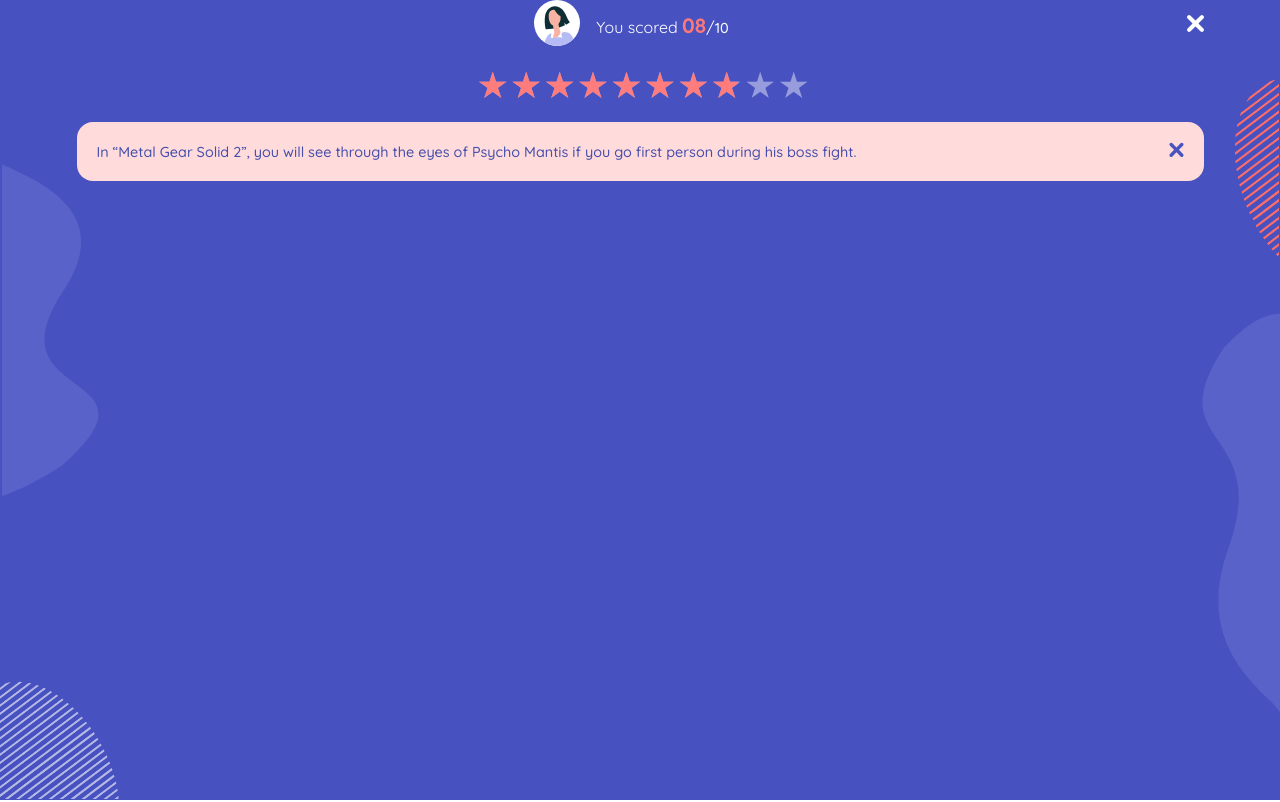
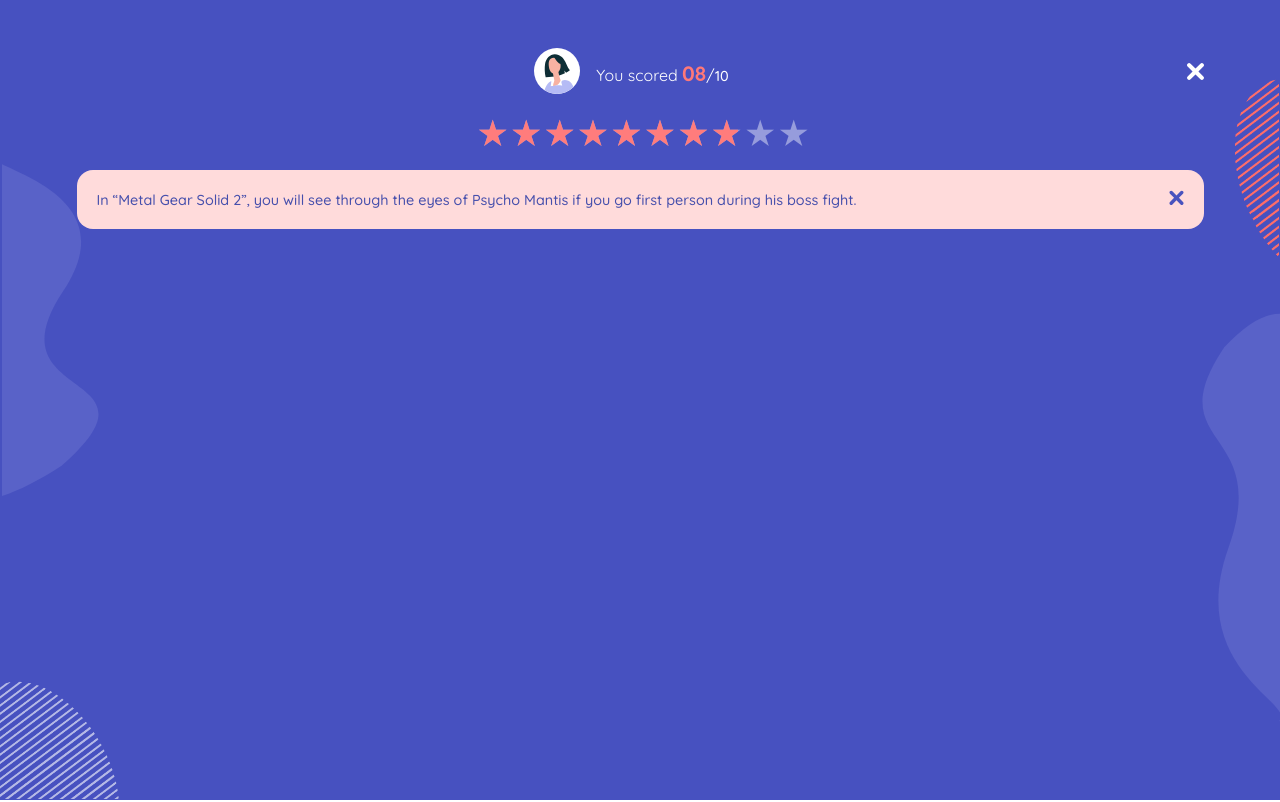
Before and after one commit to njihiamark/quiz-app-next, a Next.js app: page /score in a window 1280 px wide. Built offline with nearby package versions, Linux system fonts and the light colour scheme.

Commit message:
adjust top layout padding

```diff
--- a/src/components/layout.module.scss
+++ b/src/components/layout.module.scss
@@ -109,6 +109,7 @@
     width: auto !important;
     margin-left: 1em !important;
     margin-right: 1em !important;
+    padding-top: 1rem;
   }
 }
 
@@ -117,6 +118,7 @@
     width: 723px;
     margin-left: auto !important;
     margin-right: auto !important;
+    padding-top: 1rem;
   }
 }
 
@@ -125,6 +127,7 @@
     width: 933px;
     margin-left: auto !important;
     margin-right: auto !important;
+    padding-top: 3rem;
   }
 }
 
@@ -133,5 +136,6 @@
     width: 1127px;
     margin-left: auto !important;
     margin-right: auto !important;
+    padding-top: 3rem;
   }
 }
```
